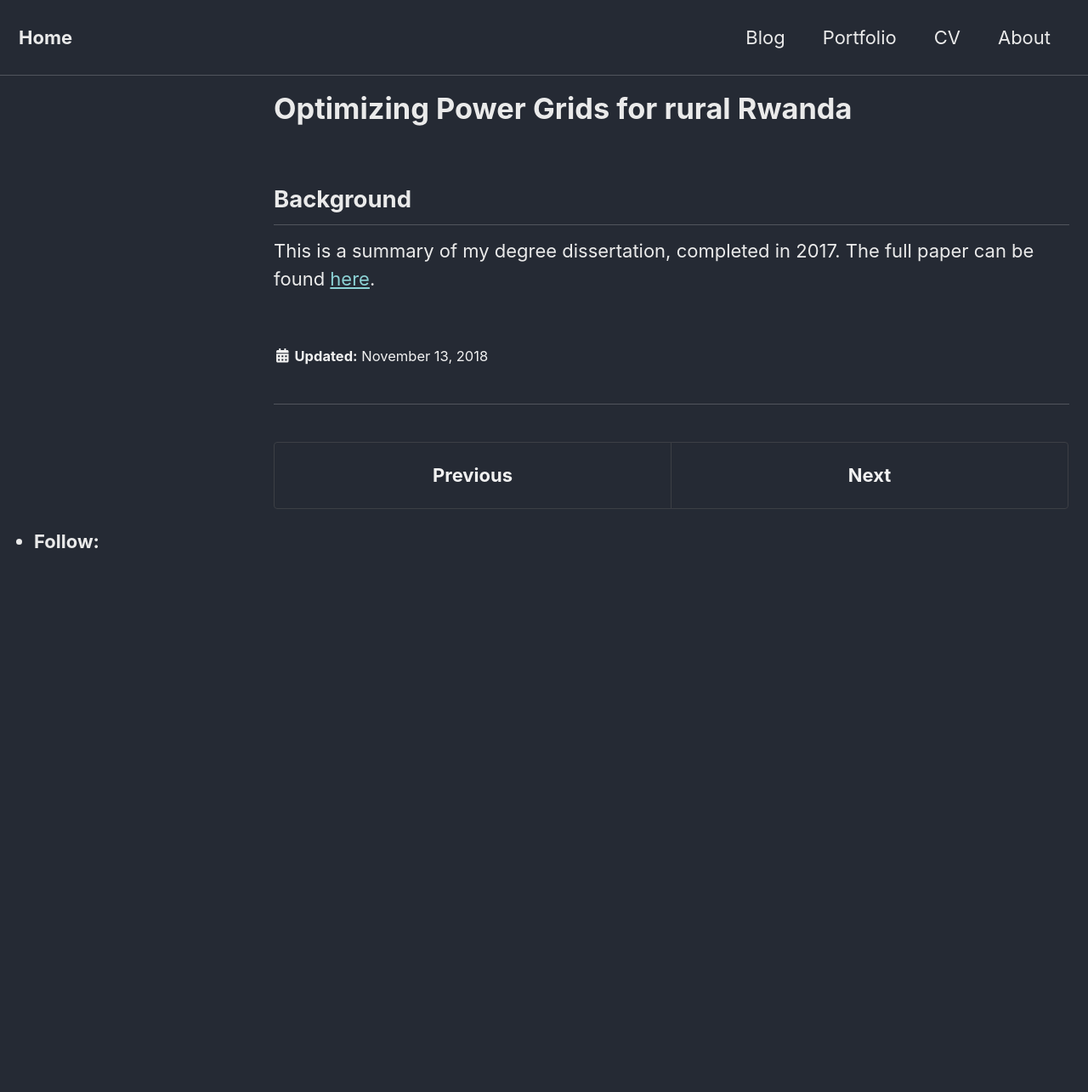
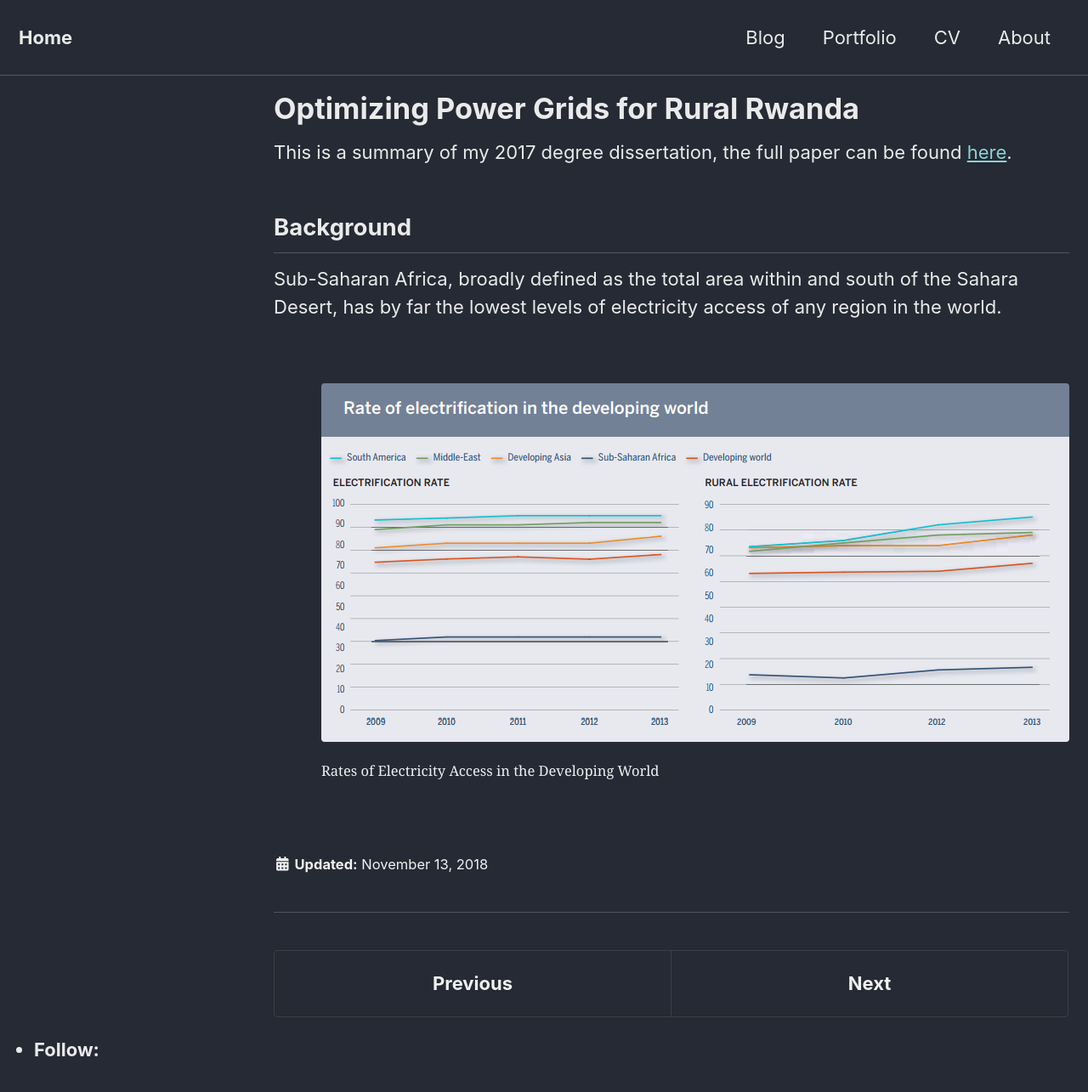
Before and after one commit to mdwcrft/mdwcrft.github.io, a Jekyll site: the page built from _portfolio/optimizing-power-grids.md, in a window 1280 px wide. Shown: the whole page at 85% size. Built offline with Jekyll 4.4.1, drawn with Linux system fonts in a browser that asks for light colours; cached includes are drawn as plain includes; nearby versions of some CDN libraries; before the commit the page ends 900 px from its top, so only the background shows below that.

Commit message:
Update grids post

```diff
--- a/_portfolio/optimizing-power-grids.md
+++ b/_portfolio/optimizing-power-grids.md
@@ -1,10 +1,16 @@
 ---
-title: "Optimizing Power Grids for rural Rwanda"
-excerpt: "Optimizing Power Grids for rural Rwanda"
+title: "Optimizing Power Grids for Rural Rwanda"
+excerpt: "Optimizing Power Grids for Rural Rwanda"
 collection: portfolio
 classes: wide
 ---
+This is a summary of my 2017 degree dissertation, the full paper can be found [here](/assets/papers/Power-Grid-Architectures-for-Sub-Saharan-Africa.pdf).
 
 ## Background
 
-This is a summary of my degree dissertation, completed in 2017. The full paper can be found [here](/assets/papers/Power-Grid-Architectures-for-Sub-Saharan-Africa.pdf).
+Sub-Saharan Africa, broadly defined as the total area within and south of the Sahara Desert, has by far the lowest levels of electricity access of any region in the world.
+
+<figure class="align-right">
+  <img src="{{ site.url }}{{ site.baseurl }}/assets/images/p2-electrification.png" alt="Electrification rate by region">
+  <figcaption>Rates of Electricity Access in the Developing World</figcaption>
+</figure>
```
Also changed, not shown: _portfolio/embed-PCB.md (+0 -3 lines), assets/images/p2-electrification.png (added).
